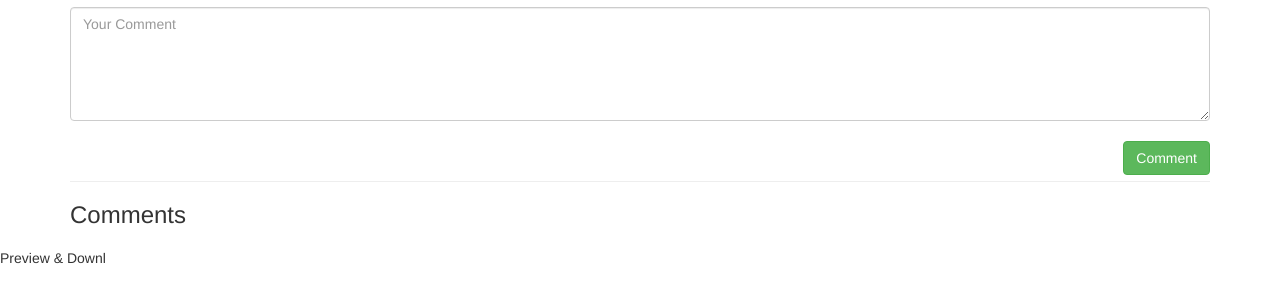
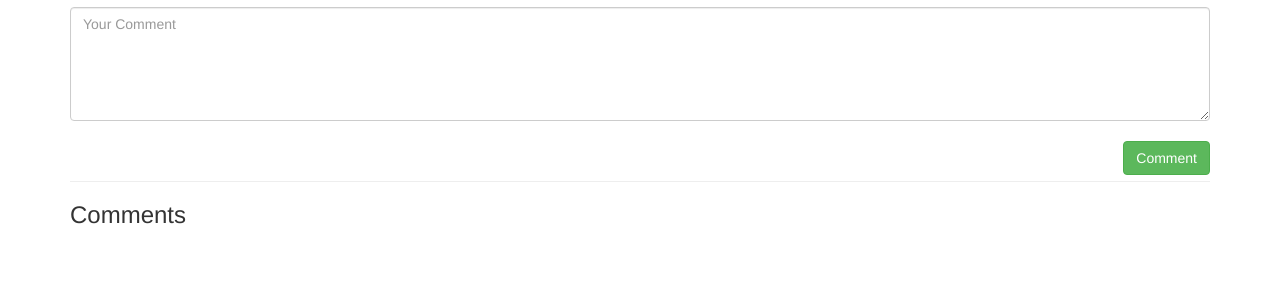
Before and after one commit to paulnithesh0/Paul-Nithesh-URK20CS1138, a plain HTML site: page Exp8b.html in a window 1280 px wide. Shown: the part 137-440 px from the top of the page. Drawn offline with nearby package versions, Linux system fonts and the light colour scheme.

Commit message:
Update Exp8b.html

```diff
--- a/Exp8b.html
+++ b/Exp8b.html
@@ -43,4 +43,3 @@ function Controller($scope) {
 </script>
 </body>
 </html>
-Preview & Downl
```
